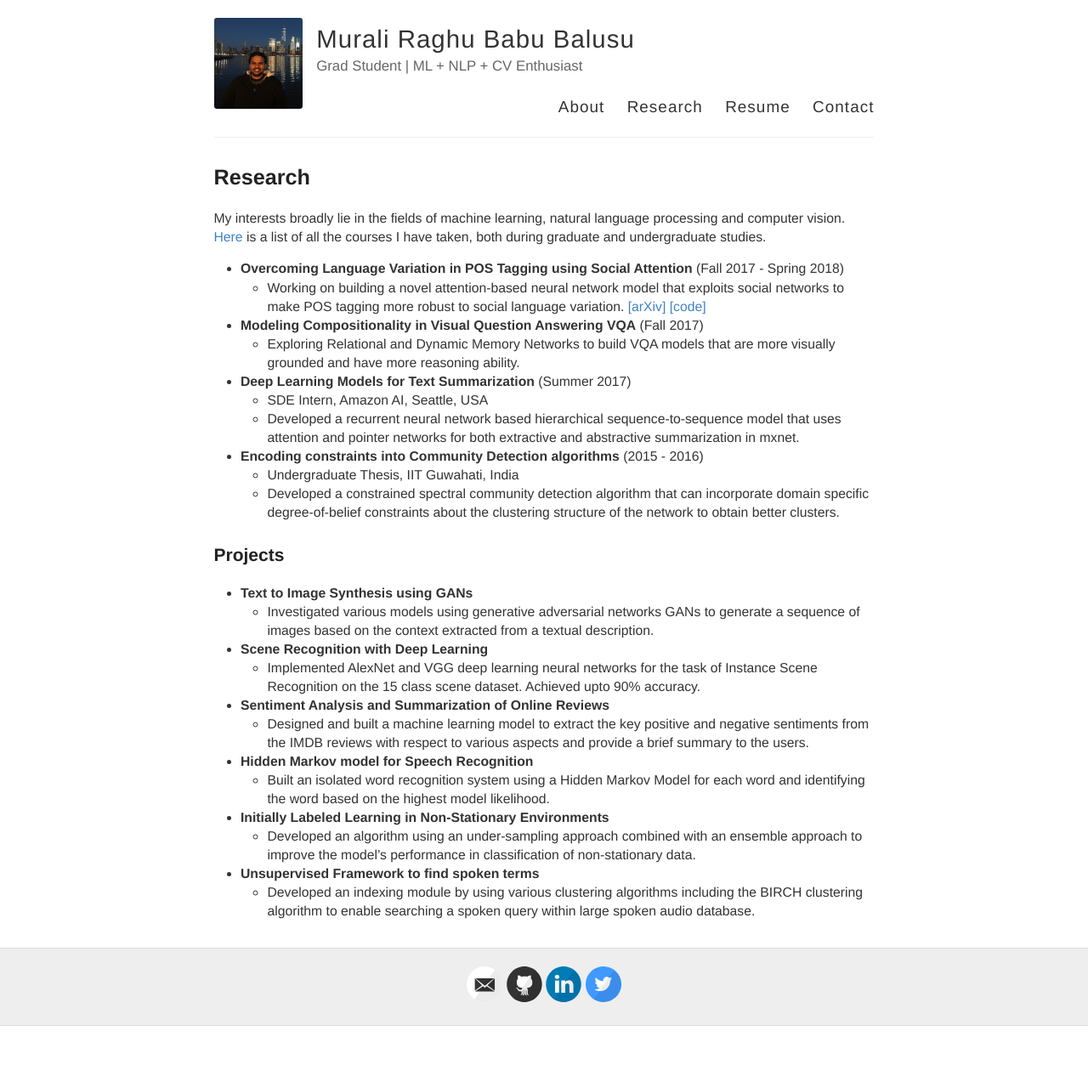
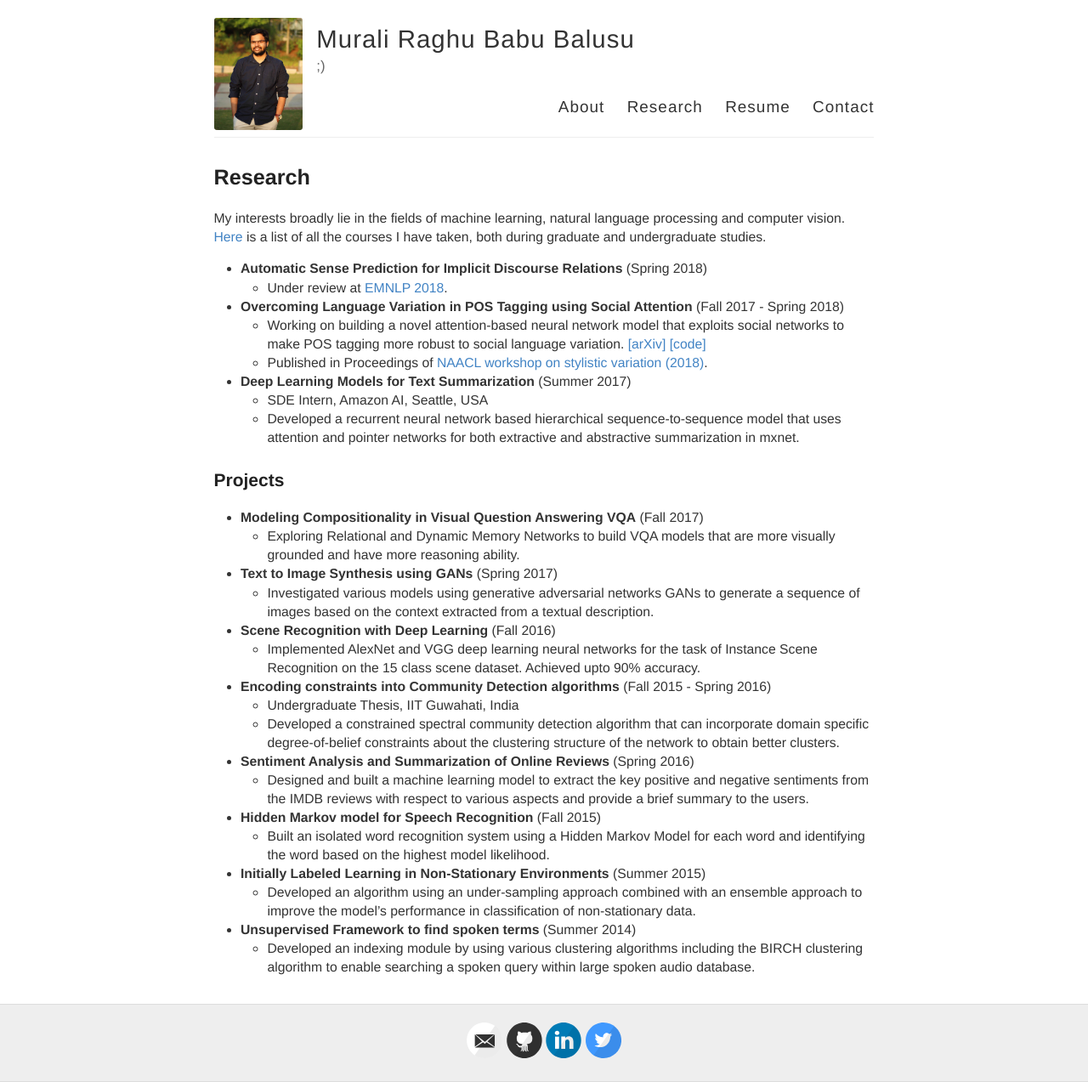
Before and after one commit to bmurali1994/bmurali1994.github.io, a Jekyll site: the page built from research/index.md, in a window 1280 px wide. Shown: the whole page at 85% size. Built offline with Jekyll 4.4.1, drawn with Linux system fonts in a browser that asks for light colours; before the commit the page ends 1207 px from its top, so only the background shows below that.

Commit message:
grad school updates

```diff
--- a/_config.yml
+++ b/_config.yml
@@ -6,10 +6,10 @@
 name: Murali Raghu Babu Balusu
 
 # Short bio or description (displayed in the header)
-description: Grad Student | ML + NLP + CV Enthusiast
+description: ;)
 
 # URL of your avatar or profile pic (you could use your GitHub profile pic)
-avatar: /docs/pictures/murali_nyc.JPG
+avatar: /docs/pictures/murali_gatech.jpg
 
 #
 # Flags below are optional
--- a/research/index.md
+++ b/research/index.md
@@ -8,15 +8,15 @@ My interests broadly lie in the fields of machine learning, natural language pro
 [Here](/research/courses/) is a list of all the courses I have taken, both during graduate and undergraduate studies.
 
 
+- **Automatic Sense Prediction for Implicit Discourse Relations** (Spring 2018)
+	- Under review at [EMNLP 2018](http://emnlp2018.org/).
+
+
+
 - **Overcoming Language Variation in POS Tagging using Social Attention** (Fall 2017 - Spring 2018)
 	- Working on building a novel attention-based neural network model that exploits social networks to make
 POS tagging more robust to social language variation. [[arXiv]](https://arxiv.org/abs/1804.07331) [[code]](https://github.com/bmurali1994/socialnets_postagging)
-
-
-
-- **Modeling Compositionality in Visual Question Answering VQA** (Fall 2017)
-	- Exploring Relational and Dynamic Memory Networks to build VQA models that are more visually grounded
-and have more reasoning ability.
+	- Published in Proceedings of [NAACL workshop on stylistic variation (2018)](https://sites.google.com/view/2ndstylisticvariation/home).
 
 
 
@@ -27,48 +27,54 @@ and pointer networks for both extractive and abstractive summarization in mxnet.
 
 
 
-- **Encoding constraints into Community Detection algorithms** (2015 - 2016)
+
+### Projects
+
+- **Modeling Compositionality in Visual Question Answering VQA** (Fall 2017)
+	- Exploring Relational and Dynamic Memory Networks to build VQA models that are more visually grounded
+and have more reasoning ability.
+
+
+
+- **Text to Image Synthesis using GANs** (Spring 2017)
+	- Investigated various models using generative adversarial networks GANs to generate a sequence of images
+based on the context extracted from a textual description.
+
+
+
+- **Scene Recognition with Deep Learning** (Fall 2016)
+	- Implemented AlexNet and VGG deep learning neural networks for the task of Instance Scene Recognition
+on the 15 class scene dataset. Achieved upto 90% accuracy.
+
+
+
+- **Encoding constraints into Community Detection algorithms** (Fall 2015 - Spring 2016)
 	- Undergraduate Thesis, IIT Guwahati, India
 	- Developed a constrained spectral community detection algorithm that can incorporate domain specific
 degree-of-belief constraints about the clustering structure of the network to obtain better clusters.
 
 
 
-
-### Projects
-
-- **Text to Image Synthesis using GANs**
-	- Investigated various models using generative adversarial networks GANs to generate a sequence of images
-based on the context extracted from a textual description.
-
-
-
-- **Scene Recognition with Deep Learning**
-	- Implemented AlexNet and VGG deep learning neural networks for the task of Instance Scene Recognition
-on the 15 class scene dataset. Achieved upto 90% accuracy.
-
-
-
-- **Sentiment Analysis and Summarization of Online Reviews**
+- **Sentiment Analysis and Summarization of Online Reviews** (Spring 2016)
 	- Designed and built a machine learning model to extract the key positive and negative sentiments from the
 IMDB reviews with respect to various aspects and provide a brief summary to the users.
 
 
 
 
-- **Hidden Markov model for Speech Recognition**
+- **Hidden Markov model for Speech Recognition** (Fall 2015)
 	- Built an isolated word recognition system using a Hidden Markov Model for each word and identifying the
 word based on the highest model likelihood.
 
 
 
 
-- **Initially Labeled Learning in Non-Stationary Environments**
+- **Initially Labeled Learning in Non-Stationary Environments** (Summer 2015)
 	- Developed an algorithm using an under-sampling approach combined with an ensemble approach to improve
 the model’s performance in classification of non-stationary data.
 
 
 
 
-- **Unsupervised Framework to find spoken terms**
+- **Unsupervised Framework to find spoken terms** (Summer 2014)
 	- Developed an indexing module by using various clustering algorithms including the BIRCH clustering algorithm to enable searching a spoken query within large spoken audio database.
```
Also changed, not shown: about/index.md (+5 -3 lines), index.md (+5 -3 lines), docs/pictures/murali_gatech.jpg (added), 1 other file.
